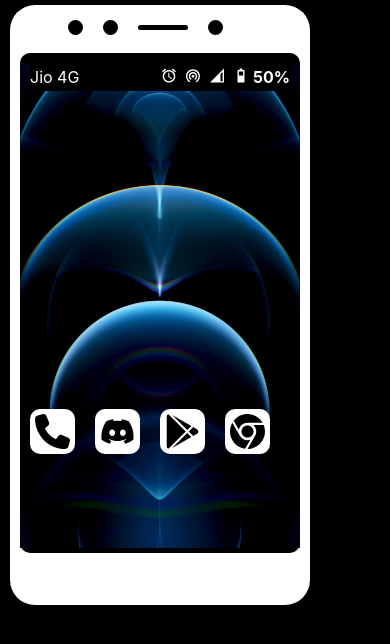
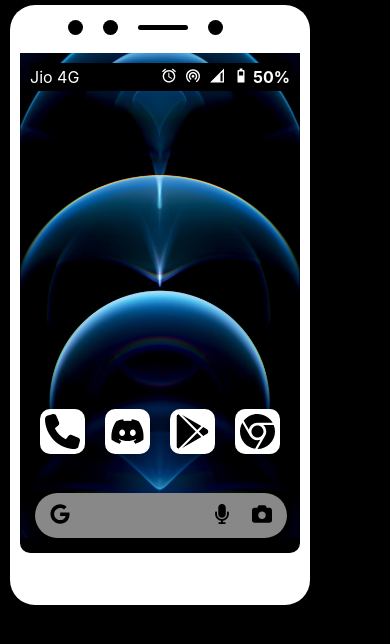
Before and after one commit to mahendrasaikumargandham/MiA2-UI, a React (Create React App) app: page /home in a window 390 px wide. Shown: the top 644 px of the page. Built offline with nearby package versions, Linux system fonts and the light colour scheme.

Commit message:
Added UI

```diff
--- a/src/components/Home/Home.css
+++ b/src/components/Home/Home.css
@@ -2,6 +2,7 @@
     background-image: url(./images/wallpaper.jpg);
     background-size: cover;
     height: 97%;
+    overflow-y: hidden;
 }
 
 .home .home-icons {
@@ -17,6 +18,10 @@
     padding: 5px;
     margin: 10px;
     margin-top: 110%;
+}
+
+.insta {
+    visibility: visible;
 }
 
 .home .home-search {
@@ -50,3 +55,16 @@
     margin-right: 15px;
     margin-left: 5px;
 }
+
+@media(max-width:768px) {
+    .insta {
+        visibility: hidden;
+    }
+    .home .home-search {
+        position: absolute;
+        bottom: 15px;
+    }
+    .home .home-icons {
+        margin-left: 10px;
+    }
+}
--- a/src/components/Home/Home.js
+++ b/src/components/Home/Home.js
@@ -22,7 +22,7 @@ function Home() {
         <img src = {discord} alt = '' />
         <img src = {play} alt = '' />
         <img src = {chrome} alt = '' />
-        <img src = {instagram} alt = '' />
+        <img className = "insta" src = {instagram} alt = '' />
       </div>
       <div className = "home-search">
         <div className = "home-search-left">
```
